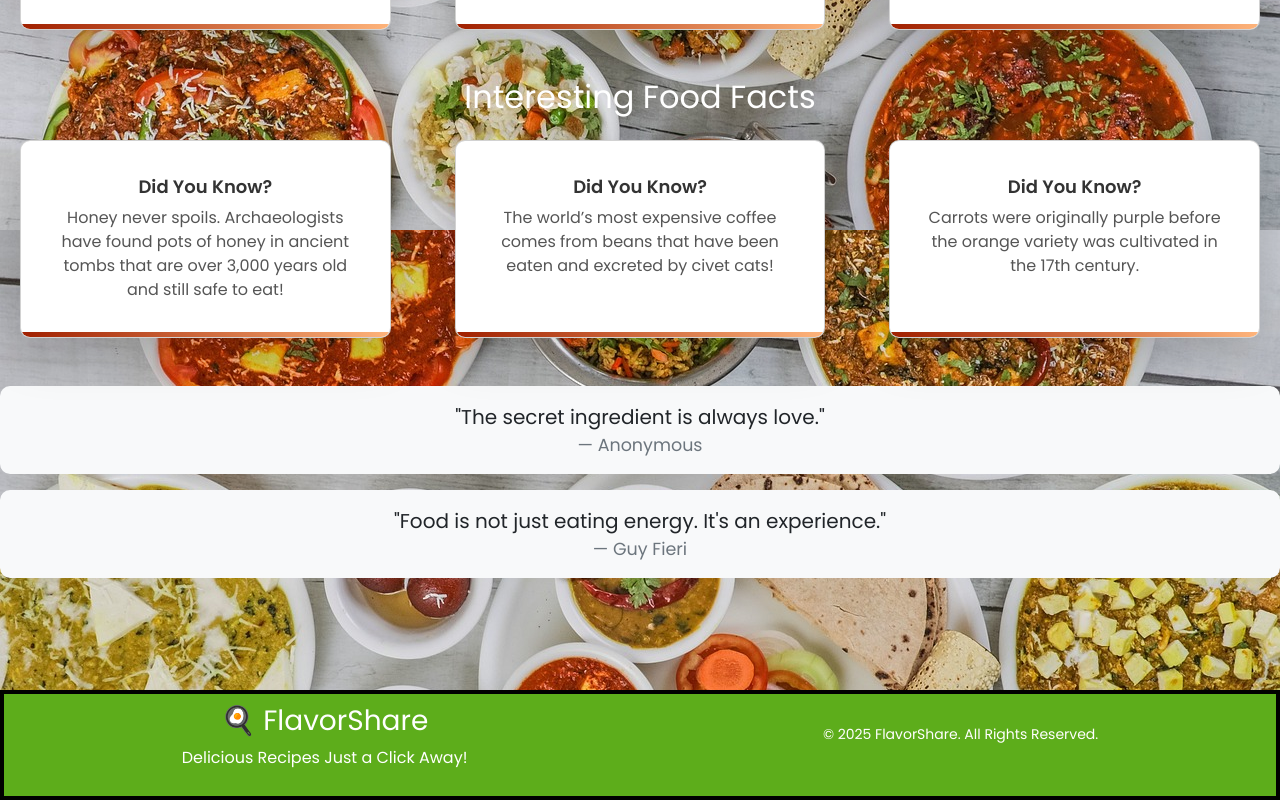
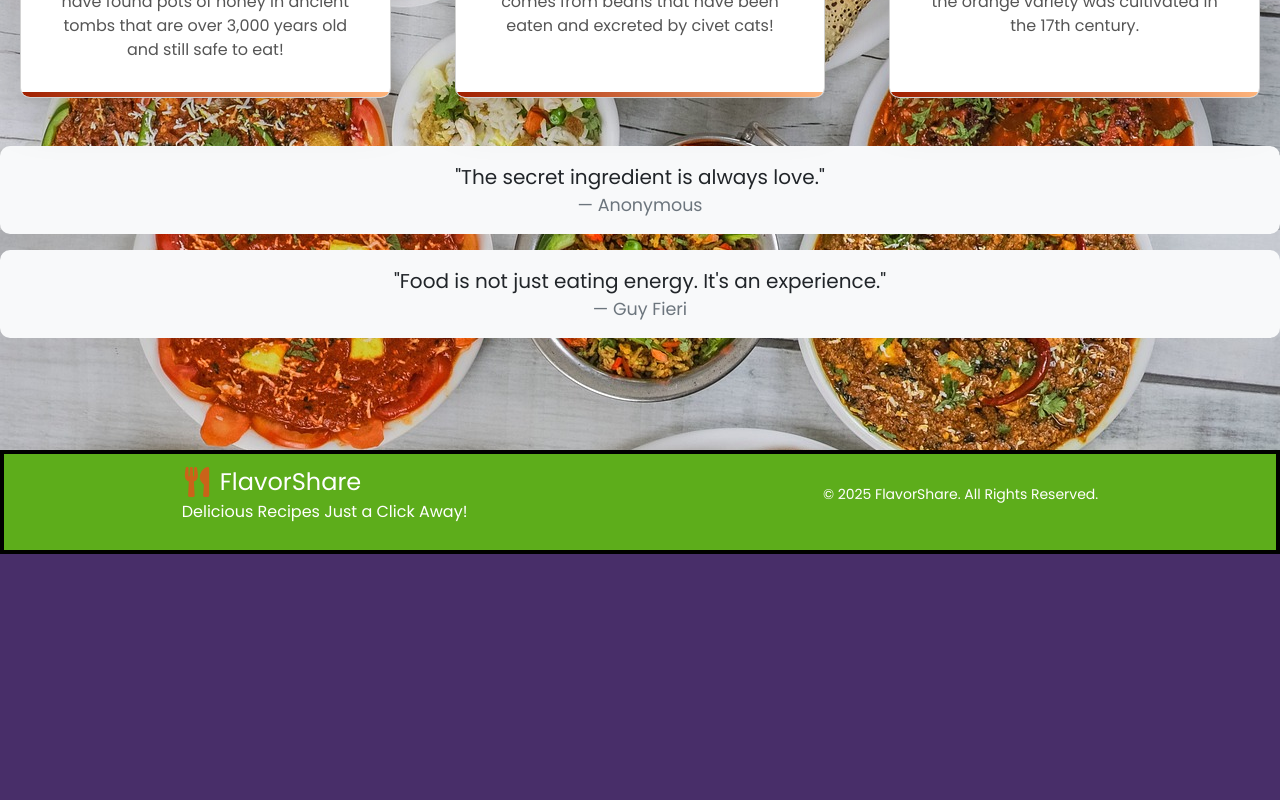
Before and after one commit to IndupriyaVempati/FlavorShare, a React (Create React App) app in the folder client/: page / in a window 1280 px wide. Shown: the part 1476-2276 px from the top of the page. After the commit the page ends 2030 px from the top, so only its background shows below. Built offline with nearby package versions, Linux system fonts and the light colour scheme.

Commit message:
sizings changed.

```diff
--- a/client/src/components/Home.css
+++ b/client/src/components/Home.css
@@ -117,7 +117,7 @@ body::before {
 /* Ensure images take full width */
 .food-image {
   width: 100%;
-  height: 90vh; /* Maintain aspect ratio */
+  height: 60vh; /* Maintain aspect ratio */
   object-fit: cover;
   border-radius: 12px;
   transition: transform 0.5s ease-in-out, box-shadow 0.5s;
--- a/client/src/components/Home.js
+++ b/client/src/components/Home.js
@@ -455,7 +455,13 @@ const Home = () => {
         <div className="footer-container">
           {/* Logo Section */}
           <div className="footer-logo">
-            <h3>🍳 FlavorShare</h3>
+            <Link
+              className="navbar-brand d-flex align-items-center brand-logo"
+              to="/"
+            >
+              <FaUtensils className="me-2 icon-glow" size={30} />
+              <span className="fs-4 brand-text">FlavorShare</span>
+            </Link>
             <p>Delicious Recipes Just a Click Away!</p>
           </div>
 
```
Lines whose indentation alone changed are shown as unchanged.
